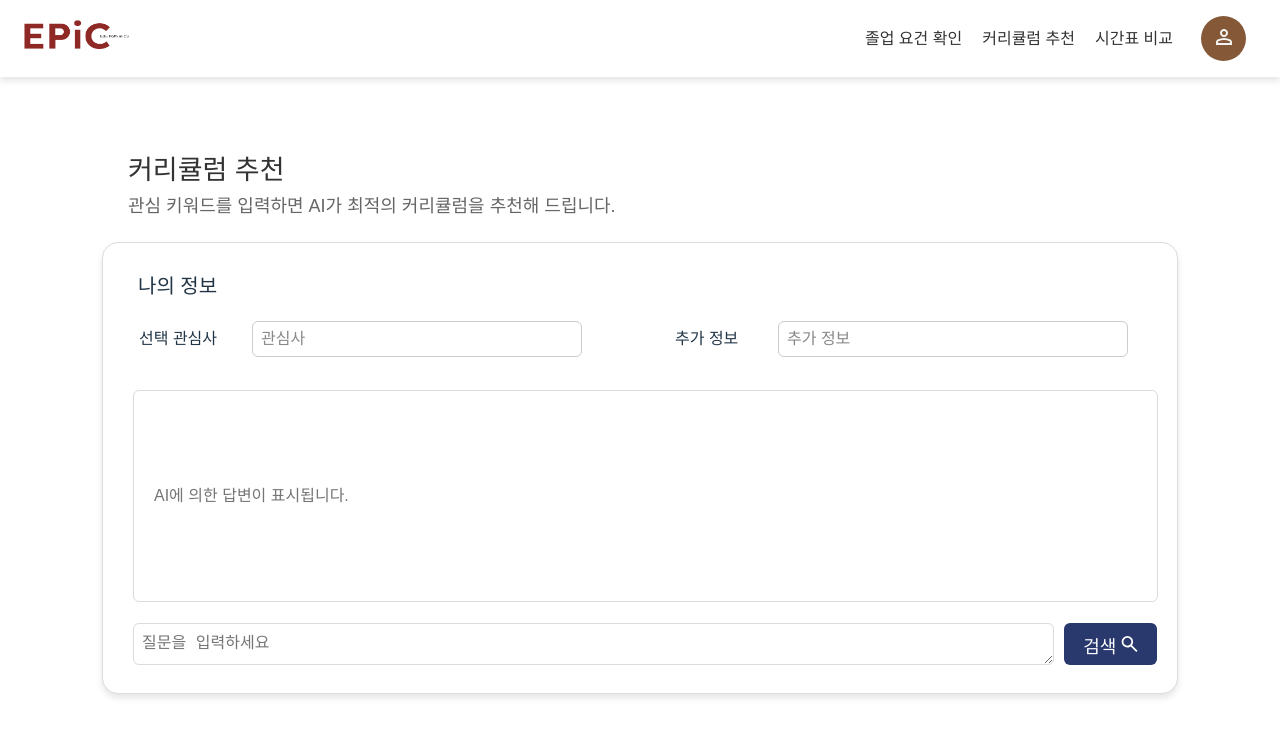
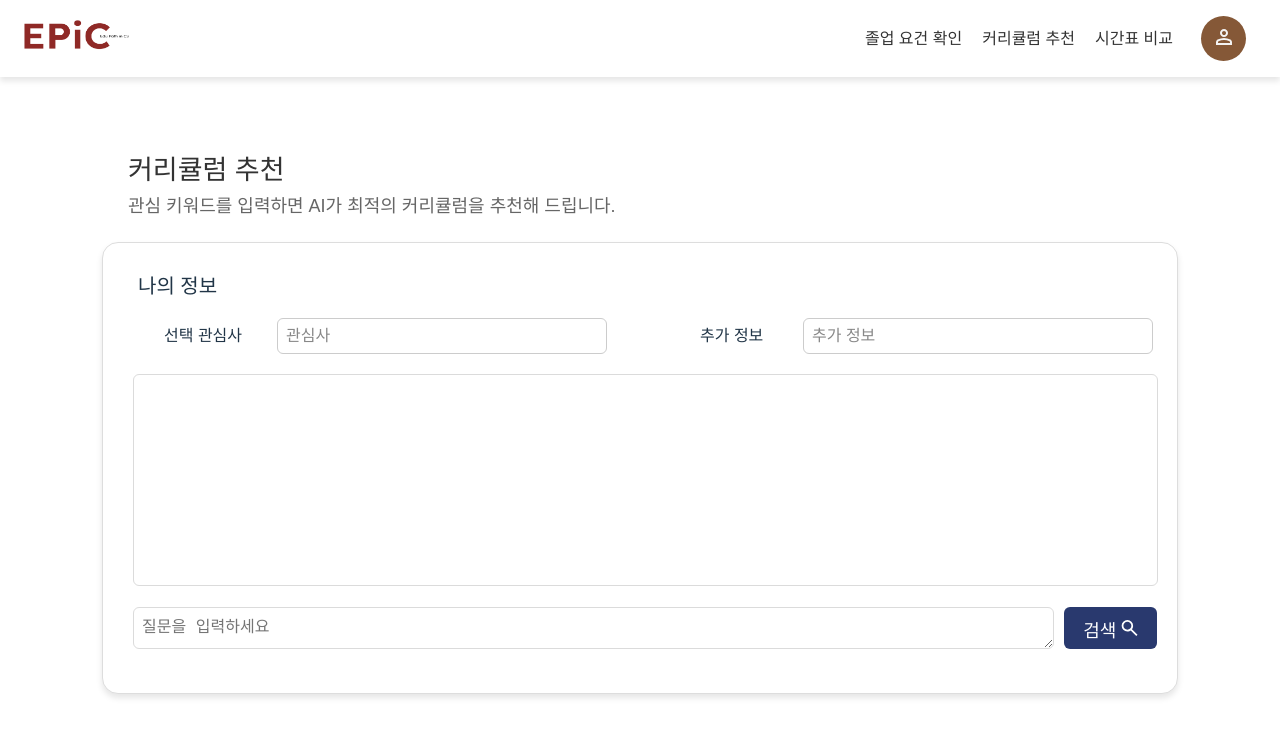
Before and after one commit to semothon/2025_TEAM_15_FE, a React app: page /curriculum-q in a window 1280 px wide. Shown: the top 736 px of the page. Built offline with nearby package versions, Linux system fonts and the light colour scheme; the HTML template or start-up script is replaced by a standard one; a web font is replaced by a local one.

Commit message:
🚀 FINAL version for DEMO 🚀

```diff
--- a/src/config.js
+++ b/src/config.js
@@ -4,7 +4,7 @@ const CONFIG = {
   // Spring Boot server
 
   SPRING_BOOT: {
-    BASE_URL: 'http://35.216.79.131:8090/api',
+    BASE_URL: 'http://localhost:8090/api',
     ENDPOINTS: {
       LOGIN: '/member/login',
       SIGNUP: '/member/signup',
@@ -21,7 +21,7 @@ const CONFIG = {
   },
 
   EMAIL_SERVICE: {
-    BASE_URL: 'http://35.216.79.131:8090/api/email',
+    BASE_URL: 'http://localhost:8090/api/email',
     ENDPOINTS: {
       SEND_AUTH_EMAIL: '/send',
       VERIFY_EMAIL_CODE: '/auth',
--- a/src/pages/CurriculumQ.jsx
+++ b/src/pages/CurriculumQ.jsx
@@ -69,6 +69,20 @@ const CurriculumQ = () => {
     }
   };
 
+  const formatText = (text) => {
+    // 숫자(1., 2., ...) 기준으로 섹션 분리
+    const sections = text.split(/\d\.\s/);
+
+    return sections.map((section, index) => (
+      <div key={index} style={{ marginBottom: "20px" }}>
+        {section.split("-").map((line, idx) => (
+          <p key={idx} style={{ margin: "5px 0" }}>
+            {line.trim()}
+          </p>
+        ))}
+      </div>
+    ));
+  };
   return (
     <div>
       <Header />
@@ -120,14 +134,9 @@ const CurriculumQ = () => {
         </div>
 
         <div className="ai-response-group">
-          <input
-            type="text"
-            className="ai-response-box"
-            placeholder="AI에 의한 답변이 표시됩니다."
-            id="ai-response"
-            value={aiResponse}
-            readOnly
-          />
+          <div className="ai-response-box" id="ai-response" style={{ whiteSpace: 'pre-wrap' }}>
+            {formatText(aiResponse_1)}
+          </div>
         </div>
 
         <div className="question-input-group">
--- a/src/pages/LogIn.jsx
+++ b/src/pages/LogIn.jsx
@@ -8,14 +8,14 @@ import '@fontsource/alkatra';
 import CONFIG from '../config';
 
 const LogIn = () => {
-  const [email, setEmail] = useState('');
+  const [loginId, setLoginId] = useState('');
   const [password, setPassword] = useState('');
   const [errorMessage, setErrorMessage] = useState('');
 
   const navigate = useNavigate();
 
   const handleLogin = async () => {
-    console.log('이메일:', email);
+    console.log('이메일:', loginId);
     console.log('비밀번호:', password);
 
     try {
@@ -26,7 +26,7 @@ const LogIn = () => {
           headers: {
             'Content-Type': 'application/json',
           },
-          body: JSON.stringify({ email, password }),
+          body: JSON.stringify({ loginId, password }),
         },
       );
 
@@ -59,11 +59,11 @@ const LogIn = () => {
             <h2>로그인</h2>
           </div>
           <input
-            type="email"
+            type="loginId"
             placeholder="이메일"
             className="input-field"
-            value={email}
-            onChange={(e) => setEmail(e.target.value)}
+            value={loginId}
+            onChange={(e) => setLoginId(e.target.value)}
           />
           <input
             type="password"
--- a/src/pages/Timetable.jsx
+++ b/src/pages/Timetable.jsx
@@ -23,6 +23,7 @@ const Timetable = () => {
   const onDrop = useCallback((id, acceptedFiles) => {
     const imageFiles = acceptedFiles.map((file) => ({
       src: URL.createObjectURL(file),
+      file: file, // 실제 파일 객체 저장
     }));
 
     setUploadBoxes((prevBoxes) =>
@@ -36,6 +37,7 @@ const Timetable = () => {
     const hasFiles = uploadBoxes.every((box) => box.files.length > 0);
 
     if (hasFiles) {
+      console.log("그냥 timetable -> timetable result 전달 : ",uploadBoxes);
       navigate('/timetable-result', { state: { uploadBoxes } });
     } else {
       alert('모든 박스에 시간표를 업로드해주세요!');
@@ -103,7 +105,8 @@ const DropzoneBox = ({ id, onDrop }) => {
       {isDragActive ? (
         <p>여기에 파일을 드롭하세요...</p>
       ) : (
-        <p>파일을 드래그하거나 클릭하여 업로드하세요</p>
+        <p>파일을 드래그하거나<br/>
+        클릭하여 업로드하세요</p>
       )}
     </div>
   );
--- a/src/pages/TimetableResult.jsx
+++ b/src/pages/TimetableResult.jsx
@@ -5,6 +5,7 @@ import { useLocation } from 'react-router-dom'; // 데이터 전달받기 위한
 import { getTimetable } from '../api';
 import Header from '../components/Header';
 import '../styles/timetable-result.css';
+import CONFIG from '../config';
 
 const TimetableResult = () => {
   const location = useLocation(); // 이전 페이지에서 전달된 state 접근
@@ -18,9 +19,12 @@ const TimetableResult = () => {
       try {
         setIsLoading(true); // 로딩 시작
         const images = uploadBoxes.flatMap((box) =>
-          box.files.map((file) => file.src),
-        ); // 업로드된 이미지 URL 배열로 변환
+          box.files.map((fileObj) => fileObj.file)
+        );
+        console.log("이미지 배열 변환 성공, API 호출 시도");
         const response = await getTimetable(images); // API 호출
+        console.log("결과 잘 받아옴");
+        console.log(response);
         setResultImage(response); // API에서 받은 결과 이미지 URL 저장
       } catch (error) {
         console.error('시간표 결과 가져오기 실패:', error);
@@ -34,29 +38,37 @@ const TimetableResult = () => {
     }
   }, [uploadBoxes]);
 
+
   //const temp_Image = 'https://placecats.com/g/300/200'; // 임시 이미지 URL
 
-  const handleDownloadResultImage = async () => {
-    try {
-      const response = await fetch(resultImage, { mode: 'cors' });
-      const blob = await response.blob();
-      const link = document.createElement('a');
-      link.href = URL.createObjectURL(blob);
-      link.download = 'result_image.png';
-      document.body.appendChild(link);
-      link.click();
-      document.body.removeChild(link);
-    } catch (error) {
-      console.error('이미지 다운로드 실패:', error);
-    }
-  };
+  // const handleDownloadResultImage = async () => {
+  //   try {
+  //     const imageUrl = `${CONFIG.FAST_API.BASE_URL}/${resultImage}`;
+  //     const response = await fetch(imageUrl, { mode: 'cors' });
+  //     const blob = await response.blob();
+  //     const link = document.createElement('a');
+  //     link.href = URL.createObjectURL(blob);
+
+  //     // 파일 이름을 원본 이름 그대로 주자
+  //     const filename = resultImage.split('/').pop(); // "highlighted_timetable1.jpeg"
+  //     link.download = filename || 'result_image.jpeg';
+
+  //     document.body.appendChild(link);
+  //     link.click();
+  //     document.body.removeChild(link);
+  //   } catch (error) {
+  //     console.error('이미지 다운로드 실패:', error);
+  //   }
+  // };
 
   return (
     <div>
       <Header />
       <div className="timetable-intro">
         <h1 className="timetable-title">시간표 비교 결과</h1>
-        <p className="timetable-description">겹치는 공강 시간을 확인하세요.</p>
+        <p className="timetable-description">
+          겹치는 공강 시간을 확인하세요.
+        </p>
       </div>
 
       {/* 업로드된 이미지와 temp_Image 표시 */}
@@ -86,32 +98,16 @@ const TimetableResult = () => {
             <p>결과를 불러오는 중입니다...</p>
           ) : resultImage ? (
             <>
-              <img
-                src={resultImage}
-                alt="Result Timetable"
-                className="temp-image"
-              />
+              <img src={`${CONFIG.FAST_API.BASE_URL}/${resultImage}`} alt="Result Timetable" className="temp-image" />
+              {/* <button onClick={handleDownloadResultImage} className="download-button">
+                이미지 다운로드
+              </button> */}
             </>
           ) : (
             <p>결과를 불러올 수 없습니다.</p>
           )}
         </div>
       </div>
-
-      <div className="timetable-button-container">
-        <button onClick={handleDownloadResultImage} className="download-button">
-          이미지 다운로드{' '}
-          <svg
-            xmlns="http://www.w3.org/2000/svg"
-            height="24px"
-            viewBox="0 -960 960 960"
-            width="24px"
-            fill="#1f1f1f"
-          >
-            <path d="M480-320 280-520l56-58 104 104v-326h80v326l104-104 56 58-200 200ZM240-160q-33 0-56.5-23.5T160-240v-120h80v120h480v-120h80v120q0 33-23.5 56.5T720-160H240Z" />
-          </svg>
-        </button>
-      </div>
     </div>
   );
 };
--- a/src/styles/curriculum-q.css
+++ b/src/styles/curriculum-q.css
@@ -150,6 +150,7 @@
   height: auto;
   line-height: 1.5;
   overflow-y: auto;
+  text-align: left;
 }
 
 .question-input-group {
--- a/src/styles/graduation-result.css
+++ b/src/styles/graduation-result.css
@@ -64,7 +64,9 @@
 .form-group-horizontal {
   display: flex;
   justify-content: flex-start;
-  width: 100%;
+  width: 90%;
+  padding-right: 20px;
+  max-width: 950px;
 }
 
 .form-group-horizontal .form-group-text {
@@ -75,7 +77,20 @@
   margin-left: 6px;
 }
 
-.form-group-horizontal .form-group-box {
+.form-group-horizontal{
+  margin-left: 10px;
+  margin-right: 0px;
+  width: 100vw;
+  height: 20px;
+  border-radius: 15px;
+  text-align: left;
+  margin-top: 10px;
+  padding: 10px;
+  padding-left: 15px;
+  padding-right: 15px;
+}
+
+.form-group-box {
   margin-left: 10px;
   margin-right: 0px;
   width: 100vw;
@@ -89,7 +104,8 @@
 }
 
 .form-group-horizontal .form-group-box p {
-  line-height: 1;
+  line-height: 1.5;
+  margin-top: 0px;
   font-size: 16px;
 }
 
@@ -123,7 +139,7 @@
 .result-box {
   border: solid #ddd;
   border-radius: 8px;
-  padding: 35px;
+  padding: 0 35px;
   display: flex;
   flex-direction: column;
   justify-content: flex-start;
@@ -134,9 +150,9 @@
   min-height: 75px;
   max-width: 920px;
 
-  max-height: 300px;
+  max-height: 200px;
   overflow-y: auto;
-  white-space: pre-wrap;
+  text-align: left;
 }
 
 .grad-result-button-container {
```
Lines whose indentation alone changed are shown as unchanged.
